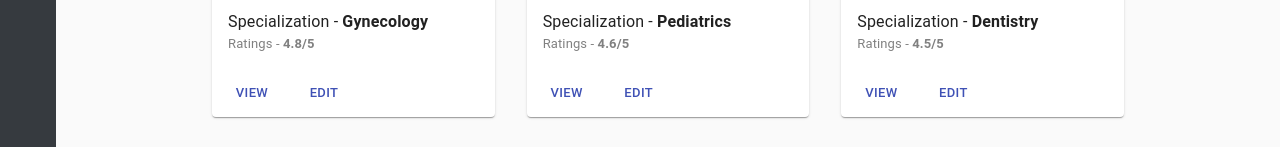
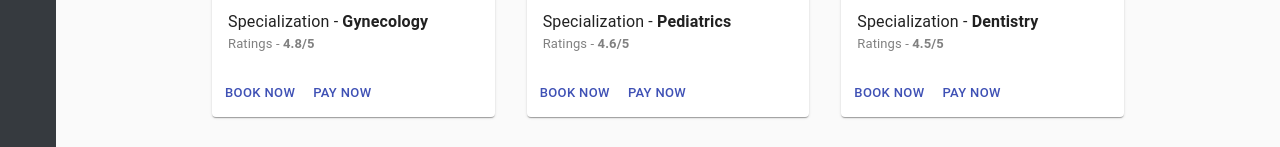
Before and after one commit to HackRx2-0/ps11_csf_pros, a React (Create React App) app in the folder client/: page /bookappointment in a window 1280 px wide. Shown: the part 763-910 px from the top of the page. Built offline with nearby package versions, Linux system fonts and the light colour scheme; grey boxes are pictures that could not be loaded.

Commit message:
Implementing Appointments and payments

```diff
--- a/client/package.json
+++ b/client/package.json
@@ -12,6 +12,7 @@
     "axios": "^0.21.1",
     "firebase": "^8.8.0",
     "react": "^17.0.2",
+    "react-datepicker": "^4.1.1",
     "react-dom": "^17.0.2",
     "react-redux": "^7.2.4",
     "react-router-dom": "^5.2.0",
--- /dev/null
+++ b/client/src/Components/Appointments/AppointmentButtons.js
@@ -0,0 +1,71 @@
+import { Button, CardActions } from '@material-ui/core'
+import React, { useState } from 'react'
+import TextField from '@material-ui/core/TextField';
+import Dialog from '@material-ui/core/Dialog';
+import DialogActions from '@material-ui/core/DialogActions';
+import DialogContent from '@material-ui/core/DialogContent';
+import DialogContentText from '@material-ui/core/DialogContentText';
+import DialogTitle from '@material-ui/core/DialogTitle';
+import DatePicker from "react-datepicker";
+
+import "react-datepicker/dist/react-datepicker.css";
+
+function AppointmentButtons({ name }) {
+
+    const [open, setOpen] = useState(false);
+    const [startDate, setStartDate] = useState(new Date());
+
+    const handleClickOpen = () => {
+        setOpen(true);
+    };
+
+    const handleClose = () => {
+        setOpen(false);
+    };
+
+    return (
+        <div>
+            <CardActions>
+                <Button size="small" color="primary" onClick={handleClickOpen}>
+                    Book Now
+                </Button>
+                <Button size="small" color="primary">
+                    Pay Now
+                </Button>
+            </CardActions>
+
+            <Dialog open={open} onClose={handleClose} aria-labelledby="form-dialog-title">
+                <DialogTitle id="form-dialog-title">Book an appointment with {name}</DialogTitle>
+                <DialogContent>
+                    <DialogContentText>
+                        To book an appointment with this doctor, please enter your information here. Appointment will be successfully completed after the payment has been done.
+                    </DialogContentText>
+                    <TextField
+                        autoFocus
+                        margin="dense"
+                        id="name"
+                        label="Full Name"
+                        type="text"
+                        fullWidth
+                    />
+
+                    <strong>Select Date</strong> {" "}
+                    <DatePicker
+                        selected={startDate}
+                        onChange={(date) => setStartDate(date)}
+                    />
+                </DialogContent>
+                <DialogActions>
+                    <Button onClick={handleClose} color="primary">
+                        Cancel
+                    </Button>
+                    <Button onClick={handleClose} color="primary">
+                        Subscribe
+                    </Button>
+                </DialogActions>
+            </Dialog>
+        </div>
+    )
+}
+
+export default AppointmentButtons
--- a/client/src/Components/Appointments/Appointments.js
+++ b/client/src/Components/Appointments/Appointments.js
@@ -1,7 +1,6 @@
 import React, { useState } from 'react';
 import Button from '@material-ui/core/Button';
 import Card from '@material-ui/core/Card';
-import CardActions from '@material-ui/core/CardActions';
 import CardContent from '@material-ui/core/CardContent';
 import CardMedia from '@material-ui/core/CardMedia';
 import CssBaseline from '@material-ui/core/CssBaseline';
@@ -11,6 +10,7 @@ import { makeStyles } from '@material-ui/core/styles';
 import Container from '@material-ui/core/Container';
 import { useEffect } from 'react';
 import axios from "axios";
+import AppointmentButtons from './AppointmentButtons';
 
 const useStyles = makeStyles((theme) => ({
     icon: {
@@ -115,14 +115,9 @@ export default function Appointments() {
                                             Ratings - <strong>{doctor.ratings}</strong>
                                         </Typography>
                                     </CardContent>
-                                    <CardActions>
-                                        <Button size="small" color="primary">
-                                            View
-                                        </Button>
-                                        <Button size="small" color="primary">
-                                            Edit
-                                        </Button>
-                                    </CardActions>
+                                    <AppointmentButtons
+                                        name={doctor.name}
+                                    />
                                 </Card>
                             </Grid>
                         ))}
```
Also changed, not shown: 1 other file (tests, documents, lock files or other folders).
